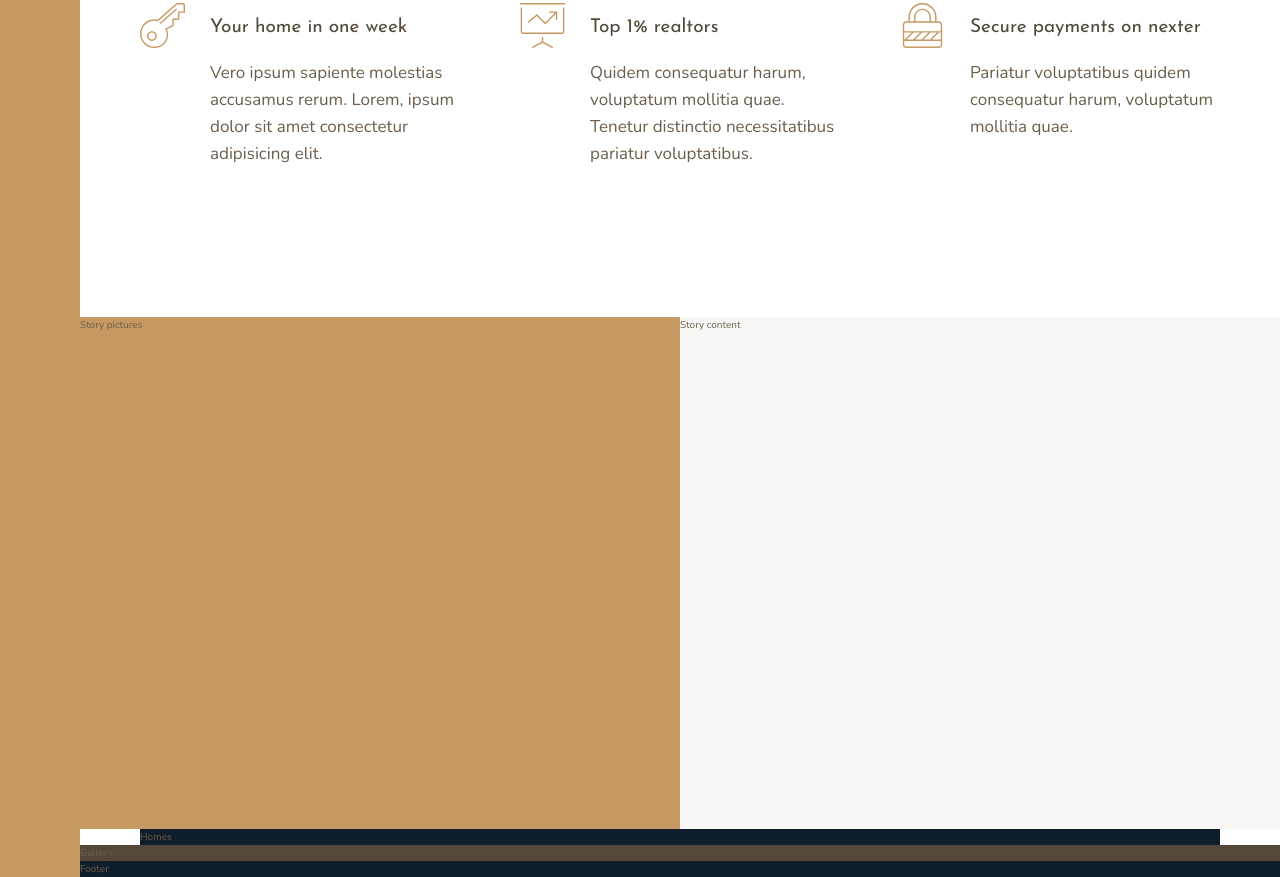
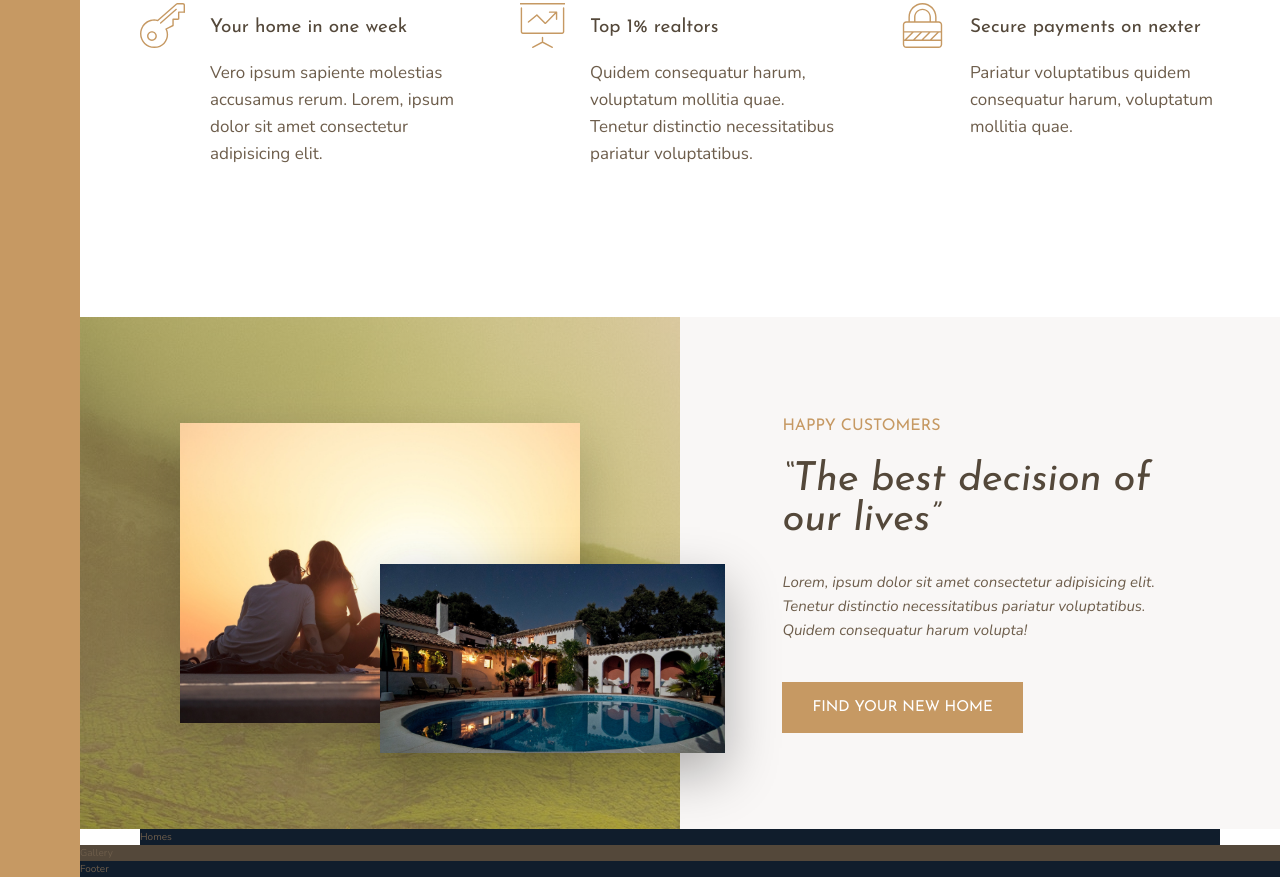
Before and after one commit to Zeztron/nexter, a website: page docs/index.html in a window 1280 px wide. Shown: the part 991-1868 px from the top of the page. Drawn offline with nearby package versions, Linux system fonts and the light colour scheme.

Commit message:
Finished styling the stories section

```diff
--- a/docs/index.html
+++ b/docs/index.html
@@ -79,10 +79,16 @@
 
         </div>
         <div class="story__pictures">
-          Story pictures
+          <img src="img/story-1.jpeg" alt="Couple with new house" class="story__img--1">
+          <img src="img/story-2.jpeg" alt="New house" class="story__img--2">
         </div>
         <div class="story__content">
-          Story content
+          <h3 class="heading-3 mb-sm">Happy Customers</h3>
+          <h2 class="heading-2 heading-2--dark mb-md">
+            &ldquo;The best decision of our lives&rdquo;
+          </h2>
+          <p class="story__text">Lorem, ipsum dolor sit amet consectetur adipisicing elit. Tenetur distinctio necessitatibus pariatur voluptatibus. Quidem consequatur harum volupta!</p>
+          <button class="btn">Find your new home</button>
         </div>
         <section class="homes">
           Homes
--- a/docs/sass/_story.scss
+++ b/docs/sass/_story.scss
@@ -2,10 +2,44 @@
   &__pictures {
     background-color: $color-primary;
     grid-column: full-start / col-end 4;
+    background-image: linear-gradient(rgba($color-primary, .5), rgba($color-primary, .5)), url(../img/back.jpg);
+
+    display: grid;
+    grid-template-rows: repeat(6, 1fr);
+    grid-template-columns: repeat(6, 1fr);
+    align-items: center;
+  }
+
+  &__img--1 {
+    width: 100%;
+    grid-row: 2 / 6;
+    grid-column: 2 / 6;
+    box-shadow: 0 2rem 5rem rgba(#000, .2);
+
+  }
+
+  &__img--2 {
+    width: 115%;
+    grid-row: 4 / 6;
+    grid-column: 4 / 7;
+    z-index: 20;
+    box-shadow: 0 2rem 5rem rgba(#000, .3);
   }
 
   &__content {
     background-color: $color-grey-light-1;
     grid-column: col-start 5 / full-end;
+
+    padding: 6rem 8vw;
+    display: flex;
+    flex-direction: column;
+    justify-content: center;
+    align-items: flex-start;
+  }
+
+  &__text {
+    font-size: 1.5rem;
+    font-style: italic;
+    margin-bottom: 4rem;
   }
 }
--- a/docs/sass/_typography.scss
+++ b/docs/sass/_typography.scss
@@ -9,10 +9,24 @@
 
 .heading-2 {
   @extend %heading;
+  font-size: 4rem;
+  font-style: italic;
+  line-height: 1;
+
+  &--light {
+    color: $color-grey-light-1;
+  }
+  &--dark {
+    color: $color-grey-dark-1;
+  }
+
 }
 
 .heading-3 {
   @extend %heading;
+  font-size: 1.6rem;
+  color: $color-primary;
+  text-transform: uppercase;
 }
 
 .heading-4 {
@@ -25,3 +39,36 @@
     color: $color-grey-dark-1;
   }
 }
+
+.btn {
+  background-color: $color-primary;
+  color: #fff;
+  border: none;
+  border-radius: 0;
+  font-family: $font-display;
+  font-size: 1.5rem;
+  text-transform: uppercase;
+  padding: 1.8rem 3rem;
+  cursor: pointer;
+  transition: all .2s;
+
+  &:hover {
+    background-color: $color-primary-dark;
+  }
+}
+
+.mb-sm {
+  margin-bottom: 2rem;
+}
+
+.mb-md {
+  margin-bottom: 3rem;
+}
+
+.mb-lg {
+  margin-bottom: 4rem;
+}
+
+.mb-hg {
+  margin-bottom: 8rem;
+}
```
Also changed, not shown: docs/css/style.css.
